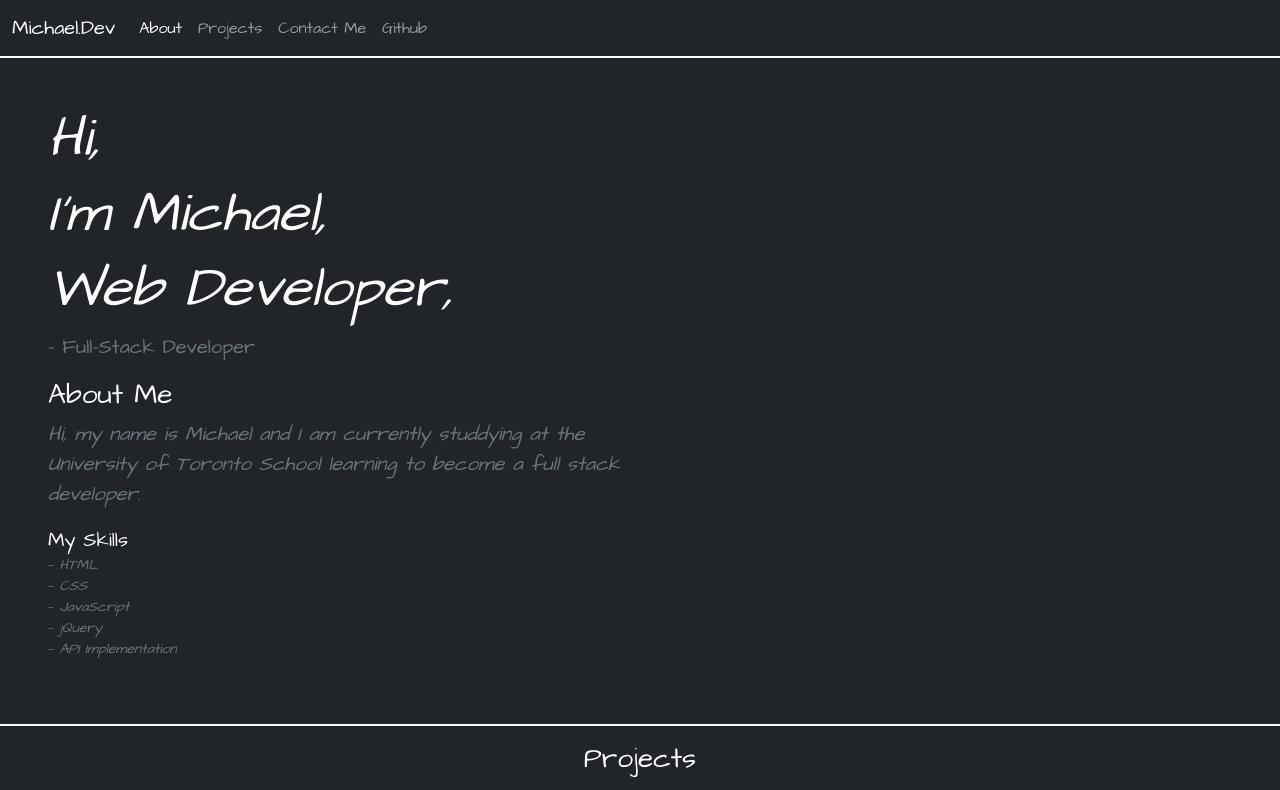
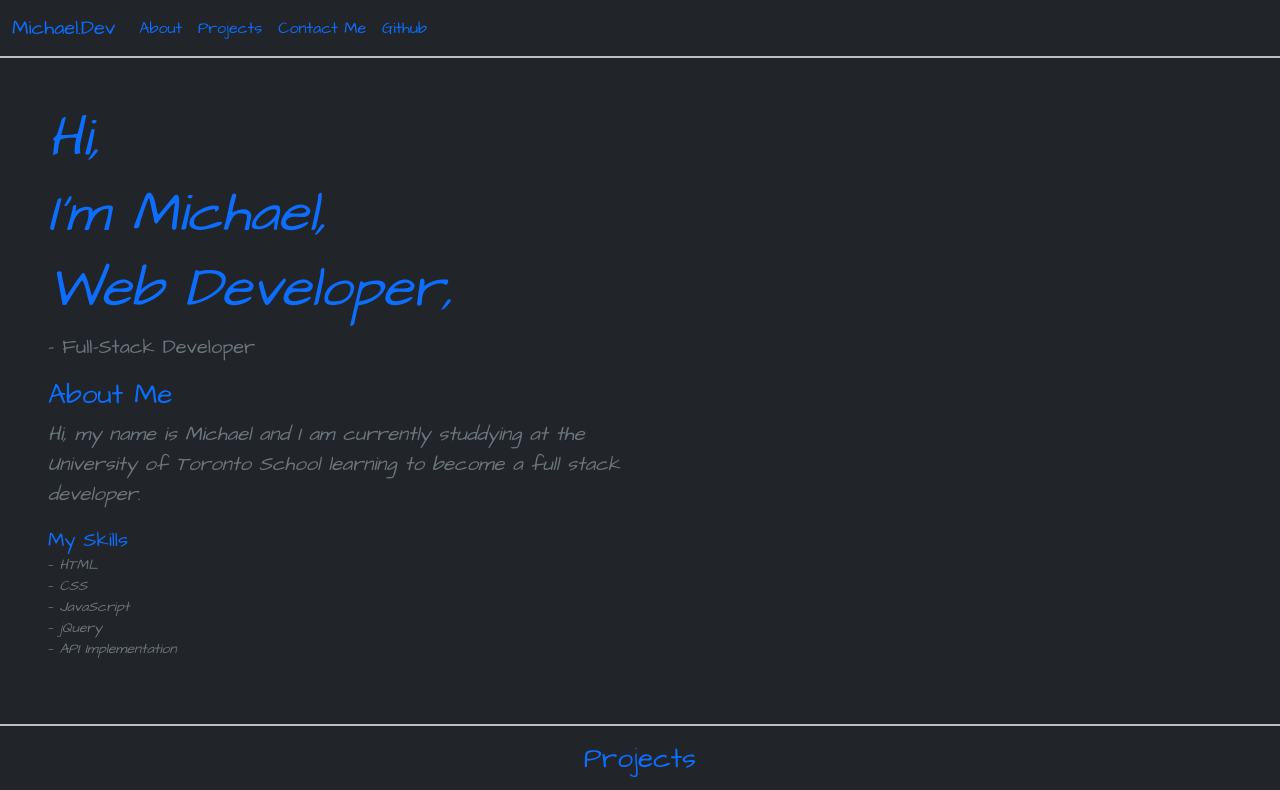
Before and after one commit to MichaelDigi/Portfolio-update-1, a plain HTML site: page index.html in a window 1280 px wide. Shown: the top 790 px of the page. Drawn offline with nearby package versions, Linux system fonts and the light colour scheme.

Commit message:
changed text color

```diff
--- a/assets/css/style.css
+++ b/assets/css/style.css
@@ -11,7 +11,7 @@ body {
 
 
 hr.hr1 {
-  border: 1px solid white;
+  border: 1px solid black;
   margin: 0;
 }
 
--- a/index.html
+++ b/index.html
@@ -13,22 +13,22 @@
 
   <nav class="navbar navbar-expand-lg navbar-dark bg-dark">
     <div class="container-fluid">
-      <a class="navbar-brand" href="#">Michael.Dev</a>
+      <a class="navbar-brand text-primary" href="#">Michael.Dev</a>
       <button class="navbar-toggler" type="button" data-bs-toggle="collapse" data-bs-target="#navbarNavAltMarkup" aria-controls="navbarNavAltMarkup" aria-expanded="false" aria-label="Toggle navigation">
         <span class="navbar-toggler-icon"></span>
       </button>
       <div class="collapse navbar-collapse" id="navbarNavAltMarkup">
         <div class="navbar-nav">
-          <a class="nav-link active" aria-current="page" href="#aboutme">About</a>
-          <a class="nav-link" href="#proj">Projects</a>
-          <a class="nav-link" href="#contact">Contact Me</a>
-          <a class="nav-link" href="https://github.com/MichaelDigi" target="__blank">Github</a>
+          <a class="nav-link text-primary active" aria-current="page" href="#aboutme">About</a>
+          <a class="nav-link text-primary" href="#proj">Projects</a>
+          <a class="nav-link text-primary" href="#contact">Contact Me</a>
+          <a class="nav-link text-primary" href="https://github.com/MichaelDigi" target="__blank">Github</a>
         </div>
       </div>
     </div>
   </nav>
 <hr class="hr1">
-<div id="sec1" class="p-4 p-md-5 mb-0 text-white bg-dark">
+<div id="sec1" class="p-4 p-md-5 mb-0 text-primary bg-dark">
     <div class="col-md-6 px-0">
       <div class="Header">
       <h1 class="display-4 fst-italic">Hi,</h1>
@@ -54,7 +54,7 @@
     </div>
   </div>
   <hr class="hr1">
-  <p id="proj" class="h3 bg-dark text-white p-3 text-center">Projects</p>
+  <p id="proj" class="h3 bg-dark text-primary p-3 text-center">Projects</p>
   <div id="myCarousel" class="carousel slide carousel-fade" data-bs-ride="carousel">
     <div class="carousel-indicators">
       <button type="button" data-bs-target="#myCarousel" data-bs-slide-to="0" class="active" aria-current="true" aria-label="Slide 1"></button>
@@ -104,16 +104,16 @@
       <span class="visually-hidden">Next</span>
     </button>
   </div>
-  <p id="contact" class="h3 bg-dark text-white p-3 mb-0">Contact Me</p>
+  <p id="contact" class="h3 bg-dark text-primary p-3 mb-0">Contact Me</p>
   <form class="bg-dark col-auto">
-    <div class="form-group text-white bg-dark">
+    <div class="form-group text-primary bg-dark">
       <label for="exampleInputEmail1">Email address</label>
       <input type="email" class="form-control text-white bg-dark" id="exampleInputEmail1" aria-describedby="emailHelp" placeholder="Enter email">
       <small id="emailHelp" class="form-text text-muted">We'll never share your email with anyone else.</small>
     </div>
-    <div class="form-group text-white bg-dark">
+    <div class="form-group text-primary bg-dark">
       <label for="exampleInputPassword1">Name</label>
-      <input type="password" class="form-control text-white bg-dark" id="exampleInputPassword1" placeholder="Enter Name">
+      <input type="password" class="form-control text-primary bg-dark" id="exampleInputPassword1" placeholder="Enter Name">
     </div>
     <div class="form-check">
     </div>
```
